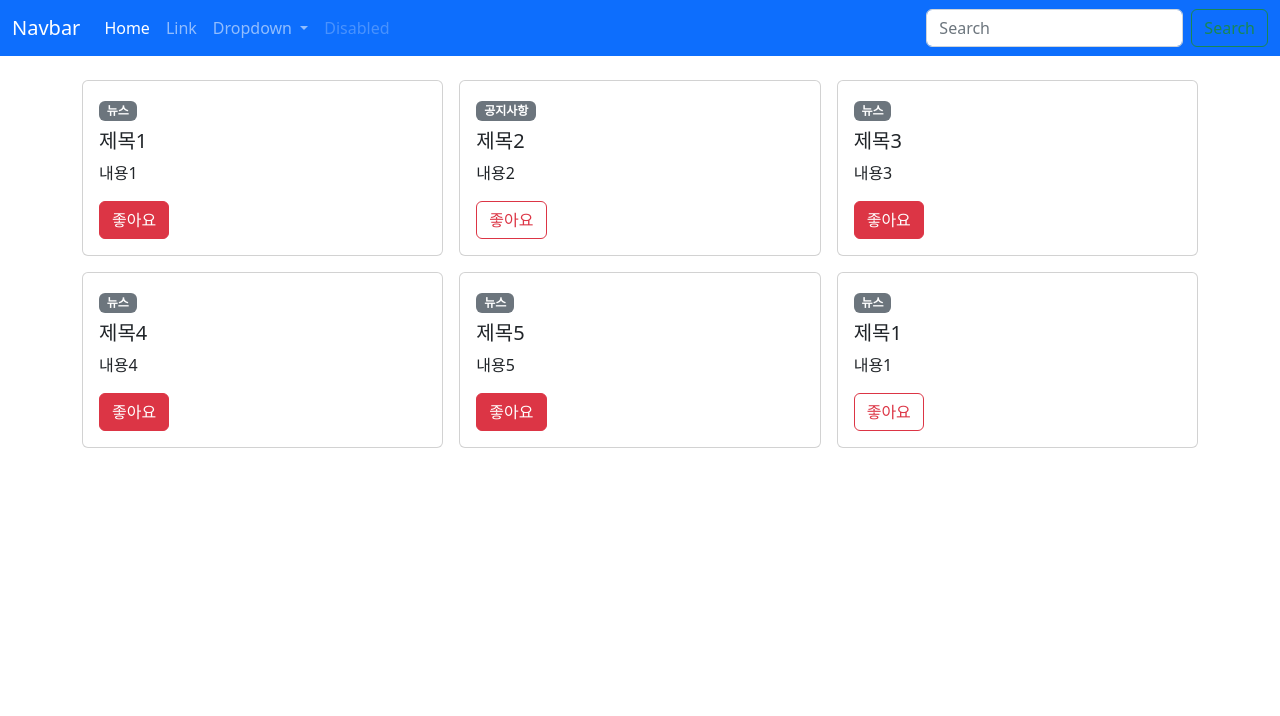
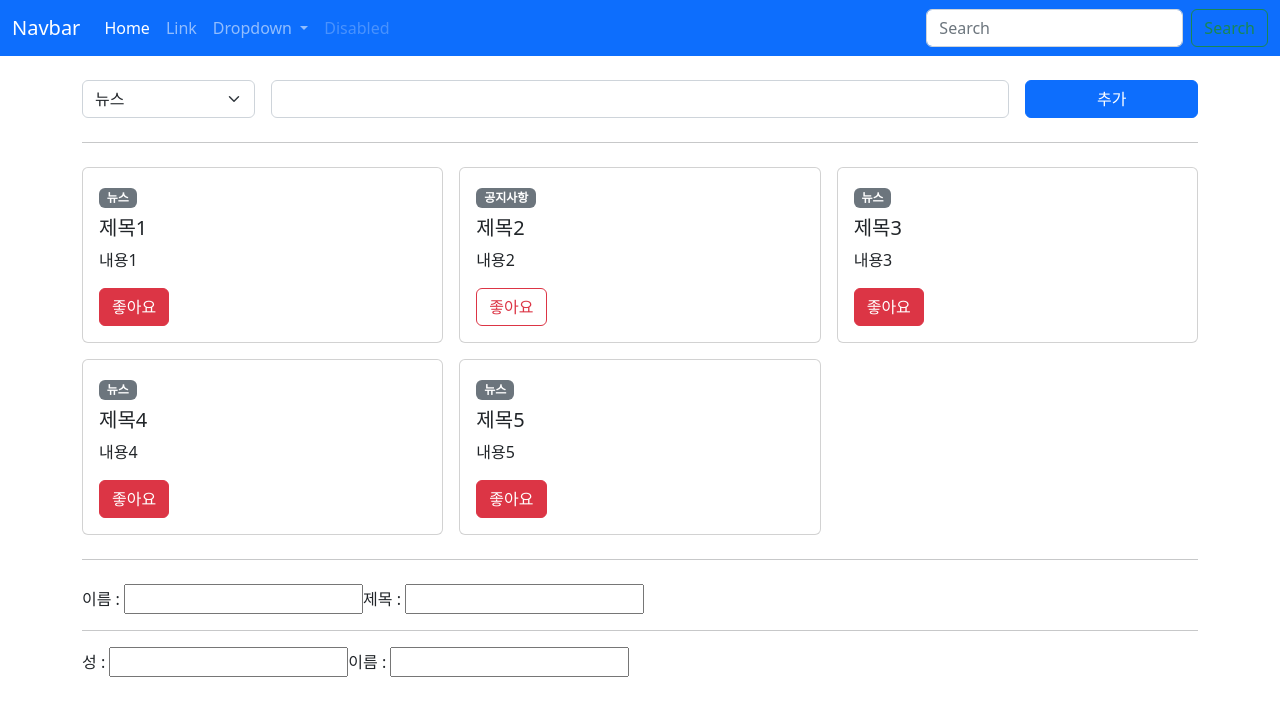
Before and after one commit to hi-aa/learn-vue3, a Vue app: page / in a window 1280 px wide. Shown: the top 716 px of the page. Built offline with nearby package versions, Linux system fonts and the light colour scheme.

Commit message:
섹션 5: Events 컴포넌트에 보낼 떄 v-model로 바인딩하기

```diff
--- a/src/components/AppCard.vue
+++ b/src/components/AppCard.vue
@@ -43,7 +43,7 @@ export default {
 		},
 		content: {
 			type: String,
-			required: true,
+			// required: true,
 		},
 		isLike: {
 			type: Boolean,
--- /dev/null
+++ b/src/components/LabelInput.vue
@@ -0,0 +1,32 @@
+<template>
+	<label>
+		{{ label }} :
+		<input type="text" v-model="value" />
+		<!-- :value="modelValue"
+			@input="event => $emit('update:modelValue', event.target.value)" -->
+	</label>
+</template>
+
+<script>
+import { computed } from 'vue';
+
+export default {
+	// v-model 값을 props로 받을때는 modelValue
+	// emit 호출할 때는 update:modelValue 로 바로 설정할 수 있음
+	props: ['modelValue', 'label'],
+	emits: ['update:modelValue'],
+	setup(props, { emit }) {
+		const value = computed({
+			get() {
+				return props.modelValue;
+			},
+			set(value) {
+				emit('update:modelValue', value);
+			},
+		});
+		return { value };
+	},
+};
+</script>
+
+<style lang="scss" scoped></style>
--- /dev/null
+++ b/src/components/LabelTitle.vue
@@ -0,0 +1,32 @@
+<template>
+	<label>
+		{{ label }} :
+		<input type="text" v-model="value" />
+		<!-- :value="modelValue"
+			@input="event => $emit('update:modelValue', event.target.value)" -->
+	</label>
+</template>
+
+<script>
+import { computed } from 'vue';
+
+export default {
+	// modelValue를 title로 받도록 설정했음
+	// emit도 마찬가지로 수정
+	props: ['title', 'label'],
+	emits: ['update:title'],
+	setup(props, { emit }) {
+		const value = computed({
+			get() {
+				return props.title;
+			},
+			set(value) {
+				emit('update:title', value);
+			},
+		});
+		return { value };
+	},
+};
+</script>
+
+<style lang="scss" scoped></style>
--- /dev/null
+++ b/src/components/PostCreate.vue
@@ -0,0 +1,61 @@
+<template>
+	<div class="row g-3">
+		<div class="col col-2">
+			<select class="form-select" aria-label="Default select example">
+				<option value="news">뉴스</option>
+				<option value="notice">공지사항</option>
+			</select>
+		</div>
+		<div class="col col-8">
+			<input type="text" class="form-control" v-model="title" />
+		</div>
+		<div class="col col-2 d-grid">
+			<!-- <button
+                class="btn btn-primary"
+                @click="$emit('createPost', 1, 2, 3, '김길동')"
+            >
+                Button
+            </button> -->
+			<!-- <button class="btn btn-primary" @click="createPost2">Button2</button> -->
+			<button class="btn btn-primary" @click="createPost">추가</button>
+		</div>
+	</div>
+</template>
+
+<script>
+import { ref } from 'vue';
+
+export default {
+	// 이벤트 선언
+	// 이벤트 선언은 선택사항이지만 컴포넌트를 더 잘 문서화 하기 위해 선언하는 것을 권유함
+	emits: {
+		// createPost: null, // 유효성 체크 없는 경우 null로 선언
+		createPost: newPost => {
+			// false면 콘솔에 경고표시 뜨고, 실행은 됨
+			if (!newPost.title || !newPost.type) return false;
+			return true; // 유효성 체크
+		},
+	},
+	setup(props, { emit }) {
+		// 또 다른 emit 쓰는 방법
+		// const createPost2 = () => emit('createPost', 22, 3, 4, '테스트');
+
+		const type = ref('news');
+		const title = ref('');
+
+		const createPost = () => {
+			const newPost = {
+				type: type.value,
+				title: title.value,
+			};
+			emit('createPost', newPost);
+			type.value = 'news';
+			title.value = '';
+		};
+
+		return { type, title, createPost };
+	},
+};
+</script>
+
+<style lang="scss" scoped></style>
--- a/src/components/TheView.vue
+++ b/src/components/TheView.vue
@@ -1,13 +1,13 @@
 <template>
 	<main>
 		<div class="container py-4">
+			<!-- emit 호출한거 컴포넌트에 표시해주기 -->
+			<!-- <PostCreate @create-post="createPost"></PostCreate> -->
+			<PostCreate @create-post="createPost"></PostCreate>
+
+			<hr class="my-4" />
+
 			<div class="row g-3">
-				<!-- <div class="col col-4">
-					<AppCard title="제목1" content="내용1"></AppCard>
-				</div>
-				<div class="col col-4">
-					<AppCard></AppCard>
-				</div> -->
 				<div class="col col-4" v-for="(post, index) in posts" :key="index">
 					<AppCard
 						:title="post.title"
@@ -16,26 +16,45 @@
 						:is-like="post.isLike"
 						@toggle-like="post.isLike = !post.isLike"
 					></AppCard>
-					<!-- :isLike="post.isLike"
-                    둘다 가능한데 공식문서는 케밥케이스 권유 -->
-				</div>
-
-				<div class="col col-4">
-					<!-- disabled로 넣어두는게 :disabled="true"와 동일함 -->
-					<AppCard title="제목1" content="내용1" disabled></AppCard>
 				</div>
 			</div>
+
+			<hr class="my-4" />
+			<!-- <LabelInput
+				:model-value="userName"
+				@update:model-value="value => (userName = value)"
+			></LabelInput> -->
+			<LabelInput v-model="userName" label="이름"></LabelInput>
+
+			<!-- props의 modelValue를 다른 이름으로 받을 수 있음 -->
+			<LabelTitle v-model:title="userName" label="제목"></LabelTitle>
+
+			<hr />
+			<!-- v-model은 양방향 바인딩이니 변수 연결해주고 여기서 업데이트 더 신경쓸건 없음 -->
+			<!-- 전달인자의 이름을 설정해서 여러개의 값을 보낼 수 있음 -->
+			<Username
+				v-model:firstname="firstname"
+				v-model:lastname="lastname"
+			></Username>
 		</div>
 	</main>
 </template>
 
 <script>
-import { reactive } from 'vue';
+import { reactive, ref } from 'vue';
 import AppCard from './AppCard.vue';
+import PostCreate from './PostCreate.vue';
+import LabelInput from './LabelInput.vue';
+import LabelTitle from './LabelTitle.vue';
+import Username from './Username.vue';
 
 export default {
 	components: {
 		AppCard,
+		PostCreate,
+		LabelInput,
+		LabelTitle,
+		Username,
 	},
 	setup() {
 		const posts = reactive([
@@ -45,7 +64,20 @@ export default {
 			{ title: '제목4', content: '내용4', type: 'news', isLike: true },
 			{ title: '제목5', content: '내용5', type: 'news', isLike: true },
 		]);
-		return { posts };
+
+		// const createPost = (a, b, c, d) => {
+		// 	console.log('createPost >> ', a, b, c, d);
+		// };
+		const createPost = post => {
+			console.log(post);
+			posts.push(post);
+		};
+
+		const userName = ref('');
+		const firstname = ref('');
+		const lastname = ref('');
+
+		return { posts, createPost, userName, firstname, lastname };
 	},
 };
 </script>
--- /dev/null
+++ b/src/components/Username.vue
@@ -0,0 +1,29 @@
+<template>
+	<!-- LabelInput에서 modelValue로 값을 받아서 설정하고
+    업데이트 시 update:ModelValue를 호출함 -->
+	<LabelInput
+		label="성"
+		:model-value="firstname"
+		@update:model-value="value => $emit('update:firstname', value)"
+	></LabelInput>
+	<LabelInput
+		label="이름"
+		:model-value="lastname"
+		@update:model-value="value => $emit('update:lastname', value)"
+	></LabelInput>
+</template>
+
+<script>
+import LabelInput from './LabelInput.vue';
+export default {
+	components: { LabelInput },
+	// props나 emit으로 변수명 세팅하고 이벤트 설정 잘 해주기
+	props: ['firstname', 'lastname'],
+	emits: ['update:firstname', 'update:lastname'],
+	setup() {
+		return {};
+	},
+};
+</script>
+
+<style lang="scss" scoped></style>
```
